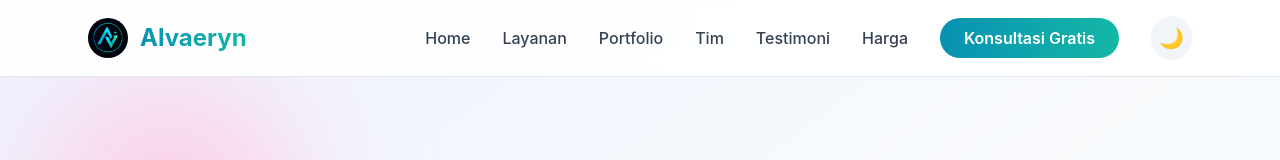
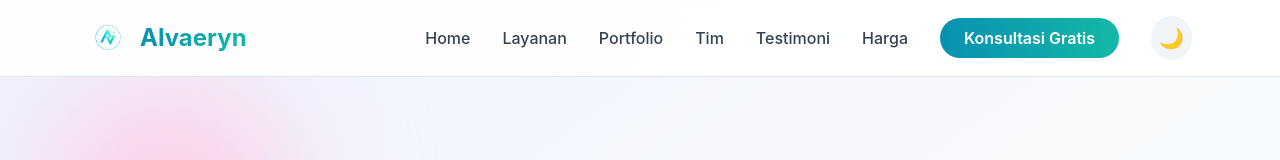
Before and after one commit to Alvaeryn/Porto, a React (Vite) app in the folder frontend/: page / in a window 1280 px wide. Shown: the top 160 px of the page. Built offline with nearby package versions, Linux system fonts and the light colour scheme.

Commit message:
Update to Final-Logo with transparent background

```diff
--- a/frontend/src/components/Footer.tsx
+++ b/frontend/src/components/Footer.tsx
@@ -21,7 +21,7 @@ const Footer = () => {
           {/* Brand */}
           <div className="md:col-span-2">
             <div className="flex items-center gap-3 mb-3">
-              <img src="/Logo.png" alt="Alvaeryn Logo" className="h-8 w-8 rounded-full" />
+              <img src="/Final-Logo.png" alt="Alvaeryn Logo" className="h-8 w-8" />
               <div className="text-xl font-bold bg-gradient-to-r from-cyan-600 to-teal-500 bg-clip-text text-transparent">
                 Alvaeryn
               </div>
--- a/frontend/src/components/Hero.tsx
+++ b/frontend/src/components/Hero.tsx
@@ -23,7 +23,7 @@ const Hero = () => {
       >
         {/* Logo */}
         <div className="mb-6">
-          <img src="/Logo.png" alt="Alvaeryn Logo" className="h-32 w-32 mx-auto rounded-full shadow-2xl mb-4" />
+          <img src="/Final-Logo.png" alt="Alvaeryn Logo" className="h-32 w-32 mx-auto mb-4" />
         </div>
 
         {/* Badge */}
--- a/frontend/src/components/Navbar.tsx
+++ b/frontend/src/components/Navbar.tsx
@@ -30,7 +30,7 @@ const Navbar = ({ darkMode, setDarkMode }: NavbarProps) => {
             }}
             className="flex items-center gap-3 hover:scale-105 transition"
           >
-            <img src="/Logo.png" alt="Alvaeryn Logo" className="h-10 w-10 rounded-full" />
+            <img src="/Final-Logo.png" alt="Alvaeryn Logo" className="h-10 w-10" />
             <span className="text-2xl font-bold bg-gradient-to-r from-cyan-600 to-teal-500 bg-clip-text text-transparent">
               Alvaeryn
             </span>
```
Also changed, not shown: frontend/public/Final-Logo.png (added).
